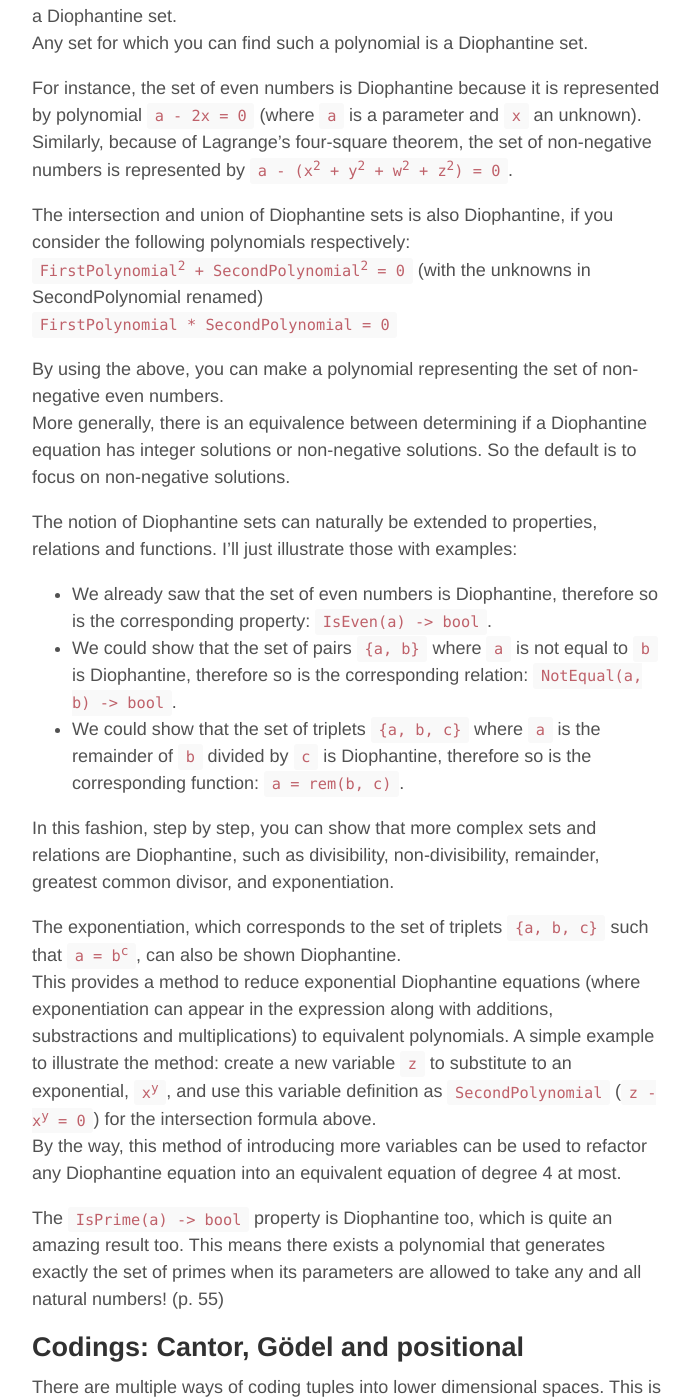
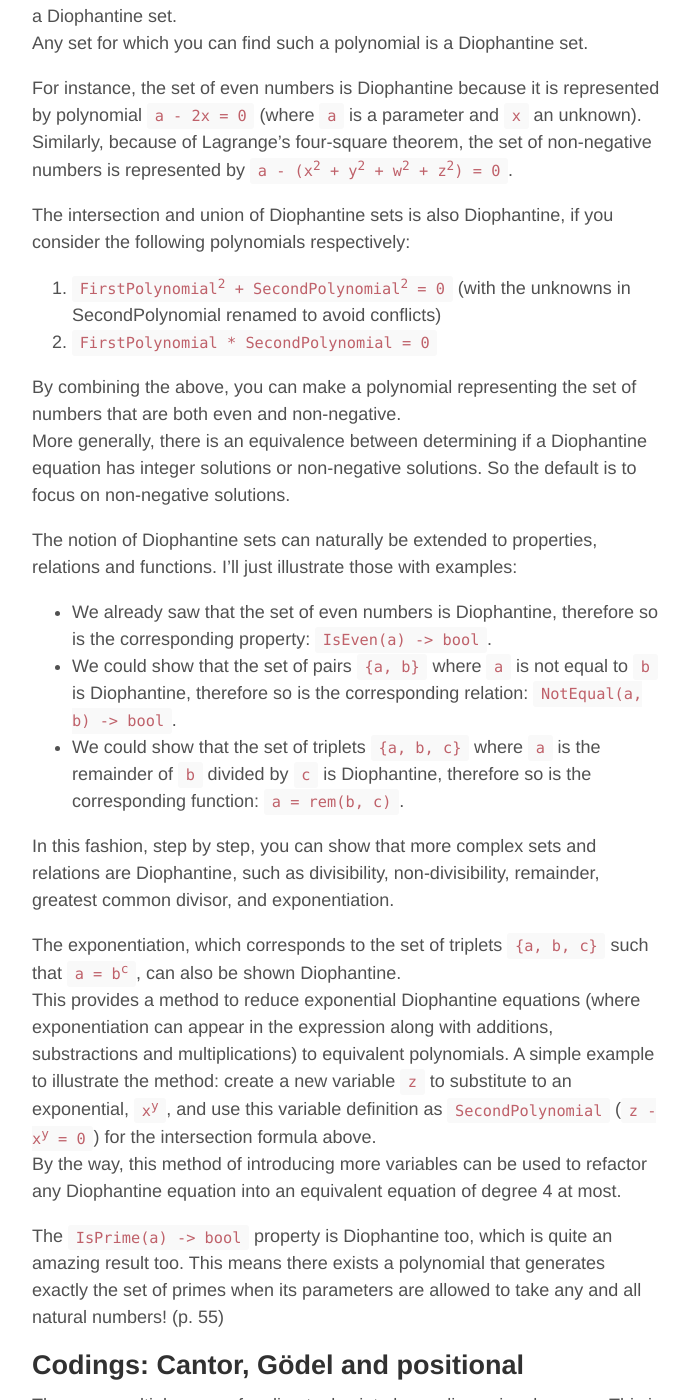
Before and after one commit to jcouv/jcouv.github.io, a Jekyll site: the page built from test.md, in a window 1280 px wide and 1400 px high, scrolled down 402 px. Shown: the whole window, without its empty margins (293-985 px from the left). Built offline with Jekyll 4.4.1, drawn with Linux system fonts in a browser that asks for light colours; some of the changed text lies outside the part shown.

Commit message:
Update test.md

```diff
--- a/test.md
+++ b/test.md
@@ -14,10 +14,13 @@ For instance, the set of even numbers is Diophantine because it is represented b
 Similarly, because of Lagrange's four-square theorem, the set of non-negative numbers is represented by <code>a - (x<sup>2</sup> + y<sup>2</sup> + w<sup>2</sup> + z<sup>2</sup>) = 0</code>.
 
 The intersection and union of Diophantine sets is also Diophantine, if you consider the following polynomials respectively:
-<code>FirstPolynomial<sup>2</sup> + SecondPolynomial<sup>2</sup> = 0</code> (with the unknowns in SecondPolynomial renamed)
-<code>FirstPolynomial * SecondPolynomial = 0</code>
 
-By using the above, you can make a polynomial representing the set of non-negative even numbers.
+1. <code>FirstPolynomial<sup>2</sup> + SecondPolynomial<sup>2</sup> = 0</code> (with the unknowns in SecondPolynomial renamed to avoid conflicts)
+2. <code>FirstPolynomial * SecondPolynomial = 0</code>
+
+
+
+By combining the above, you can make a polynomial representing the set of numbers that are both even and non-negative.
 More generally, there is an equivalence between determining if a Diophantine equation has integer solutions or non-negative solutions. So the default is to focus on non-negative solutions.
 
 The notion of Diophantine sets can naturally be extended to properties, relations and functions. I'll just illustrate those with examples:
```
Also changed, not shown: other parts of test.md (+4 -3 lines).
